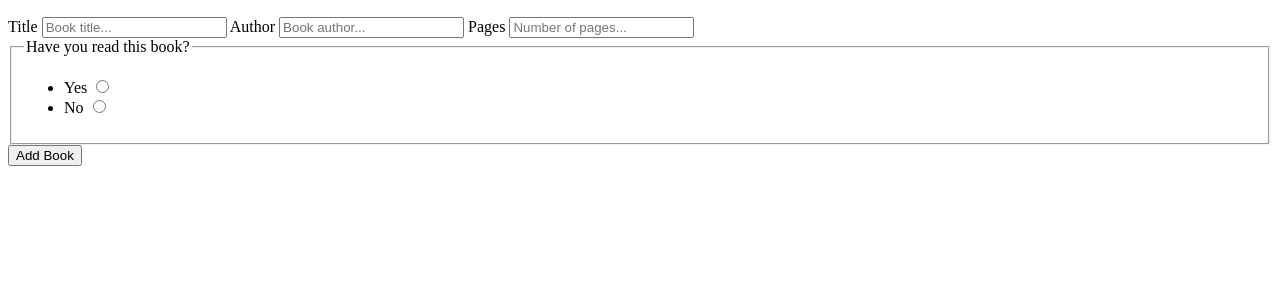
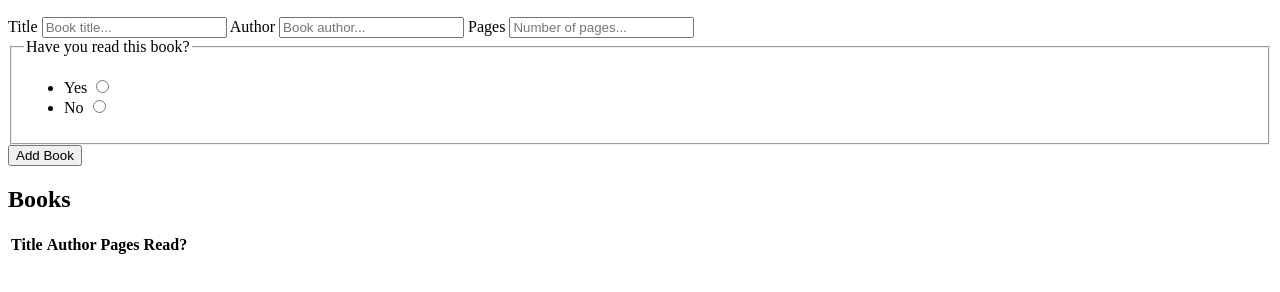
Before and after one commit to nico-or/TOP_javascript_library, a plain HTML site: page index.html in a window 1280 px wide. Shown: the part 110-402 px from the top of the page. Drawn offline with Linux system fonts and the light colour scheme.

Commit message:
Add table to display books

```diff
--- a/index.html
+++ b/index.html
@@ -34,7 +34,15 @@
       </fieldset>
       <button type="submit">Add Book</button>
     </form>
-    </div>
+    <h2>Books</h2>
+    <table id="shelve">
+      <tr>
+        <th>Title</th>
+        <th>Author</th>
+        <th>Pages</th>
+        <th>Read?</th>
+      </tr>
+    </table>
   </main>
 </body>
 
```
